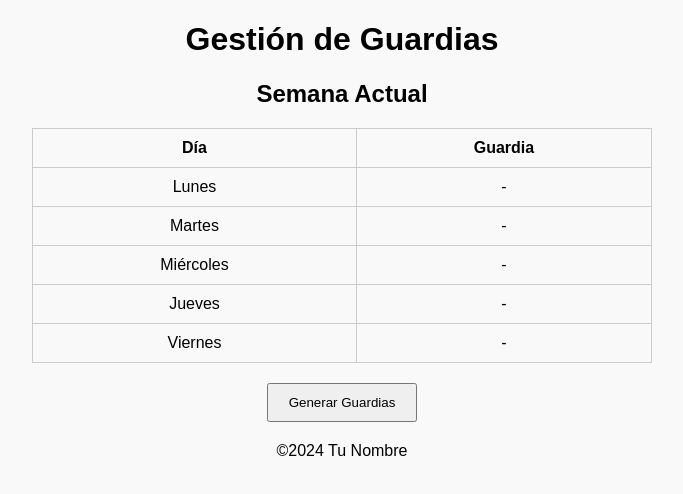
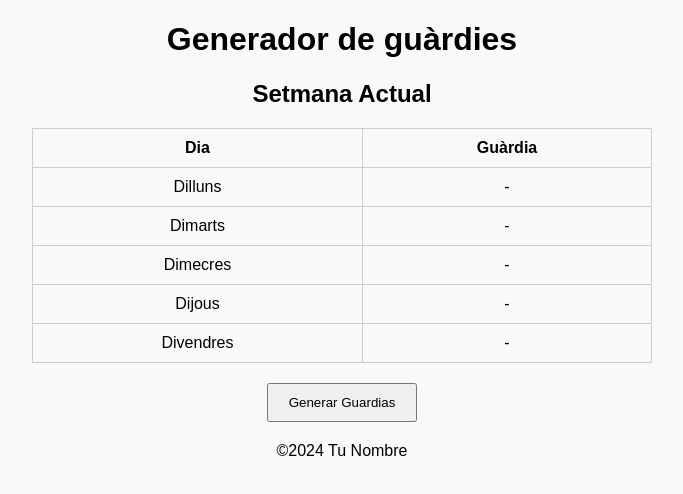
Before and after one commit to javiersorribes/guardies, a plain HTML site: page index.html in a window 1280 px wide. Shown: the whole page, without its empty margins (298-981 px from the left). Drawn offline with Linux system fonts and the light colour scheme.

Commit message:
Començo algo de traducció

```diff
--- a/index.html
+++ b/index.html
@@ -1,35 +1,35 @@
 <!DOCTYPE html>
-<html lang="es">
+<html lang="ca">
 <head>
     <meta charset="UTF-8" />
     <meta name="viewport" content="width=device-width, initial-scale=1.0"/>
-    <title>Gestión de Guardias</title>
+    <title>Generador de guàrdies</title>
     <link rel="stylesheet" href="styles.css">
 </head>
 <body>
     <header>
-        <h1>Gestión de Guardias</h1>
+        <h1>Generador de guàrdies</h1>
     </header>
     <main>
-        <h2>Semana Actual</h2>
+        <h2>Setmana Actual</h2>
         <table>
             <tr>
-                <th>Día</th><th>Guardia</th>
+                <th>Dia</th><th>Guàrdia</th>
             </tr>
             <tr>
-                <td>Lunes</td><td id="lunes">-</td>
+                <td>Dilluns</td><td id="lunes">-</td>
             </tr>
             <tr>
-                <td>Martes</td><td id="martes">-</td>
+                <td>Dimarts</td><td id="martes">-</td>
             </tr>
             <tr>
-                <td>Miércoles</td><td id="miercoles">-</td>
+                <td>Dimecres</td><td id="miercoles">-</td>
             </tr>
             <tr>
-                <td>Jueves</td><td id="jueves">-</td>
+                <td>Dijous</td><td id="jueves">-</td>
             </tr>
             <tr>
-                <td>Viernes</td><td id="viernes">-</td>
+                <td>Divendres</td><td id="viernes">-</td>
             </tr>
         </table>
         <button id="btnGenerar">Generar Guardias</button>
```
